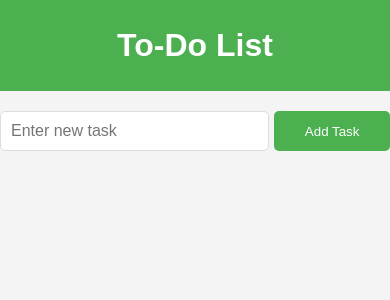
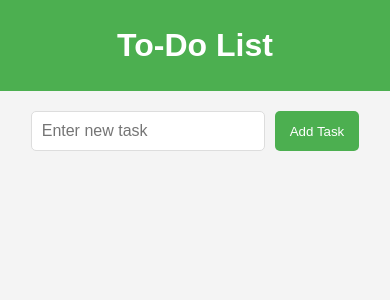
Before and after one commit to Badeth1503/Todolist, a PHP site: page / in a window 390 px wide. Shown: the top 300 px of the page. Run offline with PHP 8.4, Linux system fonts and the light colour scheme; data that the repository does not hold is empty.

Commit message:
added functionslity

```diff
--- a/style.css
+++ b/style.css
@@ -80,13 +80,5 @@ a:hover {
 }
 
 /* Responsive Styling */
-@media screen and (max-width: 600px) {
-    form input[type="text"] {
-        width: 70%;
-    }
-
-    form button {
-        width: 30%;
-        margin-left: 5px;
-    }
+@
 }
```
